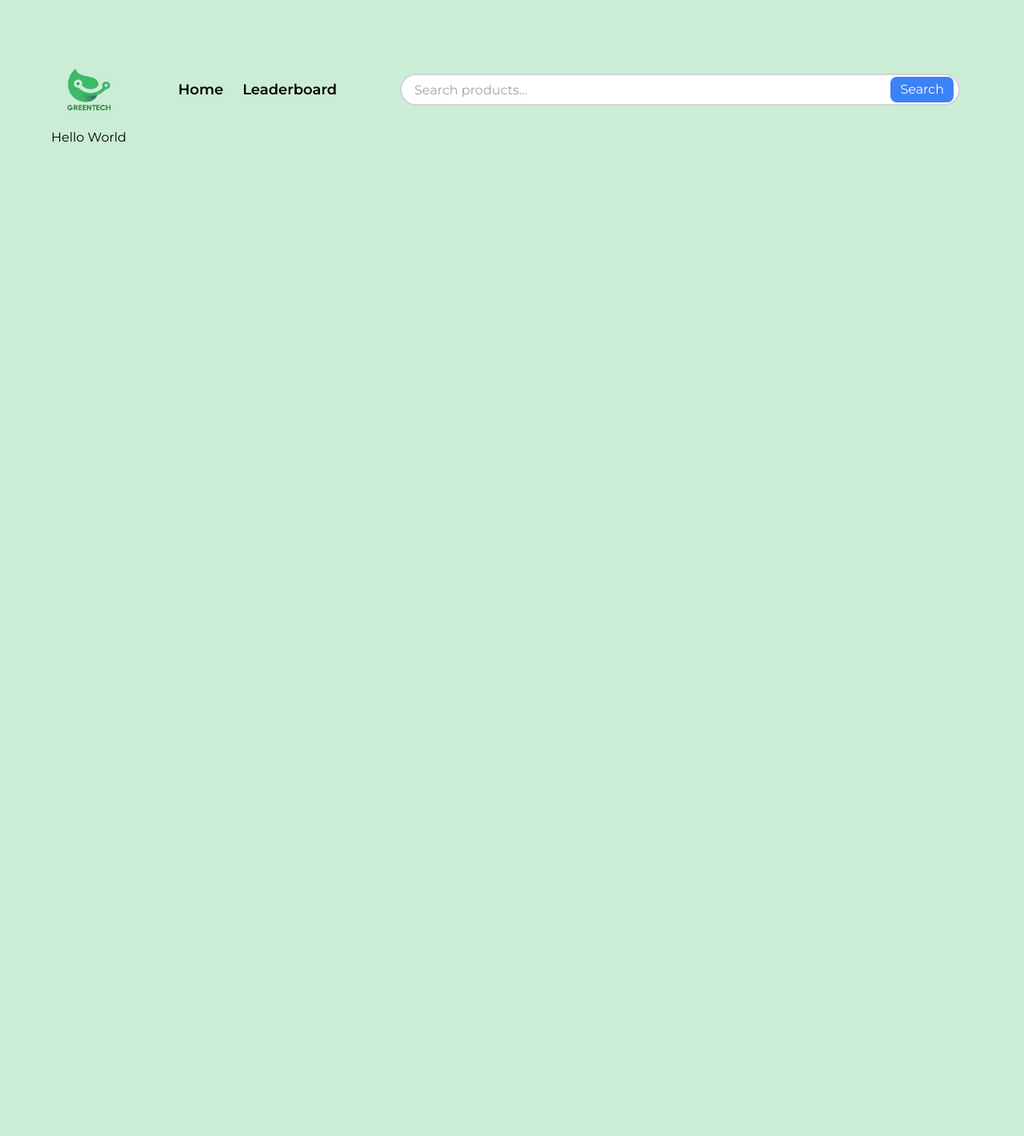
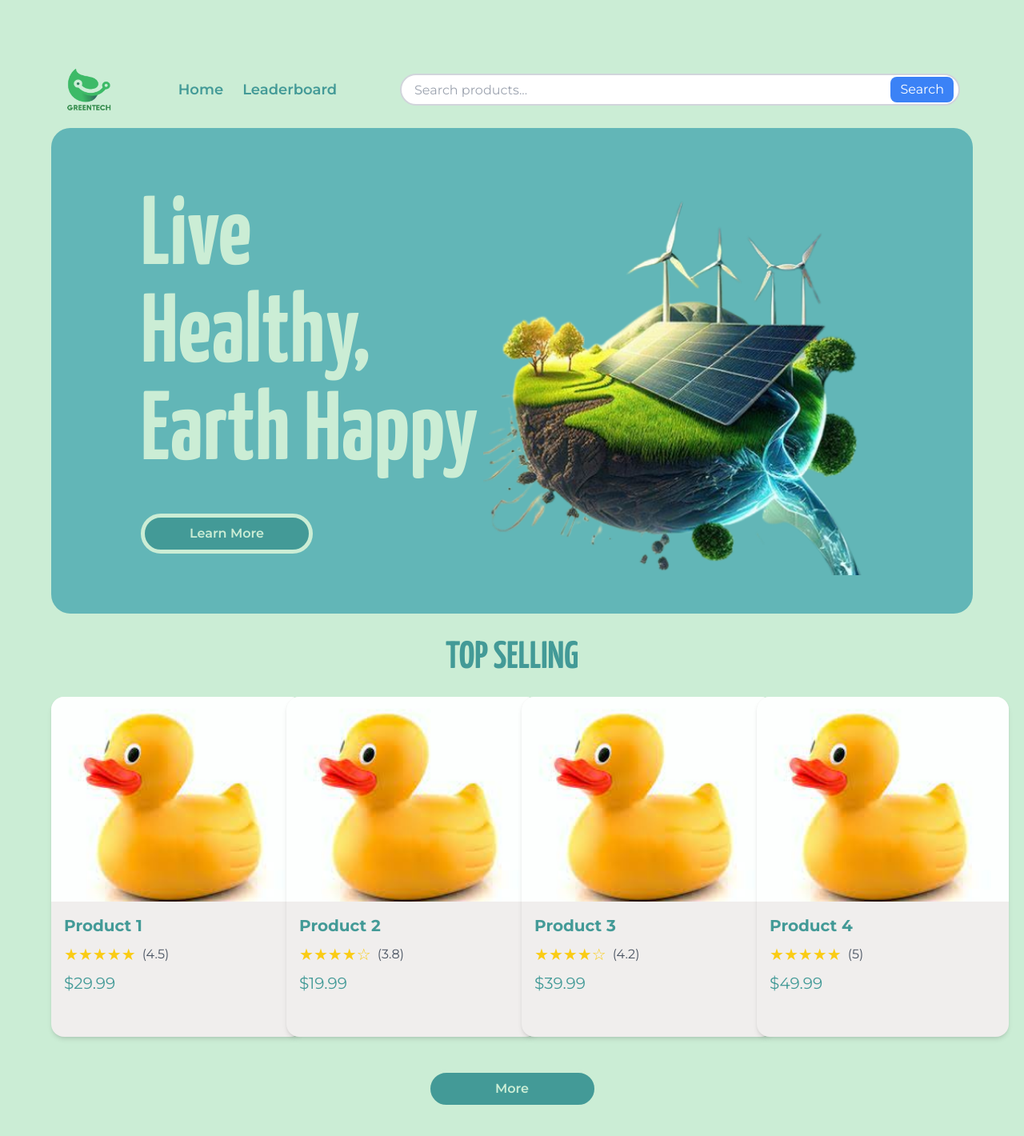
Before and after one commit to GreenGoods-RPL/Client, a Next.js app: page / in a window 1280 px wide. Shown: the top 1420 px of the page at 80% size. Before the commit the page ends 800 px from the top, so only its background shows below. Built offline with nearby package versions, Linux system fonts and the light colour scheme.

Commit message:
feat: add product section

```diff
--- /dev/null
+++ b/src/app/(authentication)/login/page.tsx
@@ -0,0 +1,7 @@
+function page() {
+  return (
+    <div>page</div>
+  )
+}
+
+export default page
--- a/src/app/layout.tsx
+++ b/src/app/layout.tsx
@@ -1,8 +1,15 @@
 import type { Metadata } from "next";
 import "./globals.css";
-import { Montserrat } from 'next/font/google';
+import { Montserrat, Yanone_Kaffeesatz } from "next/font/google";
 
-const montserrat = Montserrat({ subsets: ['latin'] });
+const montserrat = Montserrat({
+  subsets: ["latin"],
+  variable: "--font-montserrat",
+});
+const yanone = Yanone_Kaffeesatz({
+  subsets: ["latin"],
+  variable: "--font-yanone",
+});
 
 export const metadata: Metadata = {
   title: "GreenGoods",
@@ -17,7 +24,7 @@ export default function RootLayout({
   return (
     <html lang="en">
       <body
-        className={`${montserrat.className} antialiased`}
+        className={`${montserrat.variable} ${yanone.variable} antialiased`}
       >
         {children}
       </body>
--- a/src/app/page.tsx
+++ b/src/app/page.tsx
@@ -1,10 +1,66 @@
+import Button from "@/components/Button";
 import Header from "@/components/Header";
+import Hero from "@/components/Hero";
+import ProductCard from "@/components/ProductCard";
+import duck from "@public/images/duck.jpeg";
+
+const products = [
+  {
+    id: 1,
+    image: duck,
+    title: "Product 1",
+    rating: 4.5,
+    price: 29.99,
+  },
+  {
+    id: 2,
+    image: duck,
+    title: "Product 2",
+    rating: 3.8,
+    price: 19.99,
+  },
+  {
+    id: 3,
+    image: duck,
+    title: "Product 3",
+    rating: 4.2,
+    price: 39.99,
+  },
+  {
+    id: 4,
+    image: duck,
+    title: "Product 4",
+    rating: 5.0,
+    price: 49.99,
+  },
+];
 
 export default function Home() {
   return (
     <div className="font-montserrat p-10 lg:p-16">
       <Header />
-      <main className="">Hello World</main>
+      <main className="">
+        <Hero />
+        <section className="py-8">
+          <div className="container flex flex-col items-center justify-center">
+            <h1 className="font-yanone font-bolx text-5xl font-bold text-primary mb-6">
+              TOP SELLING
+            </h1>
+            <div className="mb-10 grid grid-cols-1 sm:grid-cols-2 md:grid-cols-3 lg:grid-cols-4 gap-6">
+              {products.map((product) => (
+                <ProductCard
+                  key={product.id}
+                  image={product.image}
+                  title={product.title}
+                  rating={product.rating}
+                  price={product.price}
+                />
+              ))}
+            </div>
+            <Button link="/" text="More" />
+          </div>
+        </section>
+      </main>
       <footer className=""></footer>
     </div>
   );
--- /dev/null
+++ b/src/components/Button.tsx
@@ -0,0 +1,11 @@
+import Link from "next/link";
+
+export default function Button({ link, text }: { link: string, text: string }) {
+  return (
+    <Link href={link}>
+      <button className="w-[215px] py-2 font-montserrat text-light font-semibold bg-primary border-[5px] border-light rounded-full hover:scale-105">
+        { text }
+      </button>
+    </Link>
+  );
+}
--- a/src/components/Header.tsx
+++ b/src/components/Header.tsx
@@ -31,10 +31,10 @@ const Header = () => {
 
           {/* Text Links for Desktop */}
           <div className="hidden md:flex gap-6">
-            <a href="/" className="text-lg font-semibold hover:text-blue-600">
+            <a href="/" className="text-lg font-semibold text-primary hover:text-secondary">
               Home
             </a>
-            <a href="/leaderboard" className="text-lg font-semibold hover:text-blue-600">
+            <a href="/leaderboard" className="text-lg font-semibold text-primary hover:text-secondary">
               Leaderboard
             </a>
           </div>
--- /dev/null
+++ b/src/components/Hero.tsx
@@ -0,0 +1,28 @@
+import React from "react";
+import Image from "next/image";
+import Button from "./Button";
+import hero from "@public/images/Floating island 1.png";
+
+export default function Hero() {
+  return (
+    <section className="py-12 px-28 bg-secondary rounded-3xl flex justify-between">
+      <div className="flex flex-col justify-center">
+        <p
+          className="mb-10 font-yanone font-bold text-[122px] text-light"
+          style={{ lineHeight: "1" }}
+        >
+          Live <br /> Healthy,
+          <br /> Earth Happy
+        </p>
+        <Button link="/about" text="Learn More" />
+      </div>
+      <Image
+        src={hero}
+        alt="Hero"
+        width={500}
+        height={500}
+        style={{ objectFit: "cover" }}
+      />
+    </section>
+  );
+}
--- /dev/null
+++ b/src/components/ProductCard.tsx
@@ -0,0 +1,34 @@
+import Image, { StaticImageData } from "next/image";
+
+export default function ProductCard({
+  image,
+  title,
+  rating,
+  price,
+}: {
+  image: StaticImageData;
+  title: string;
+  rating: number;
+  price: number;
+}) {
+  return (
+    <div className="min-h-[425px] min-w-[315px] bg-[#F0EEED] shadow-md rounded-2xl overflow-hidden transform transition duration-300 hover:scale-105">
+      <Image
+        src={image}
+        alt={"boilerplate image"}
+        className="w-full h-64 object-cover"
+      />
+      <div className="p-4">
+        <h2 className="font-bold text-xl text-primary">{title}</h2>
+        <div className="flex items-center my-2">
+          <span className="text-yellow-400 text-xl">
+            {"★".repeat(Math.round(rating))}
+            {"☆".repeat(5 - Math.round(rating))}
+          </span>
+          <span className="text-gray-600 ml-2">({rating})</span>
+        </div>
+        <p className="text-primary text-xl">${price}</p>
+      </div>
+    </div>
+  );
+}
--- a/tailwind.config.ts
+++ b/tailwind.config.ts
@@ -16,6 +16,10 @@ const config: Config = {
         neutral: "#FFFBE6",
         dark: "#565151"
       },
+      fontFamily: {
+        montserrat: ["var(--font-montserrat)"],
+        yanone: ["var(--font-yanone)"],
+      },
     },
   },
   plugins: [],
```
Also changed, not shown: public/images/duck.jpeg (added).
